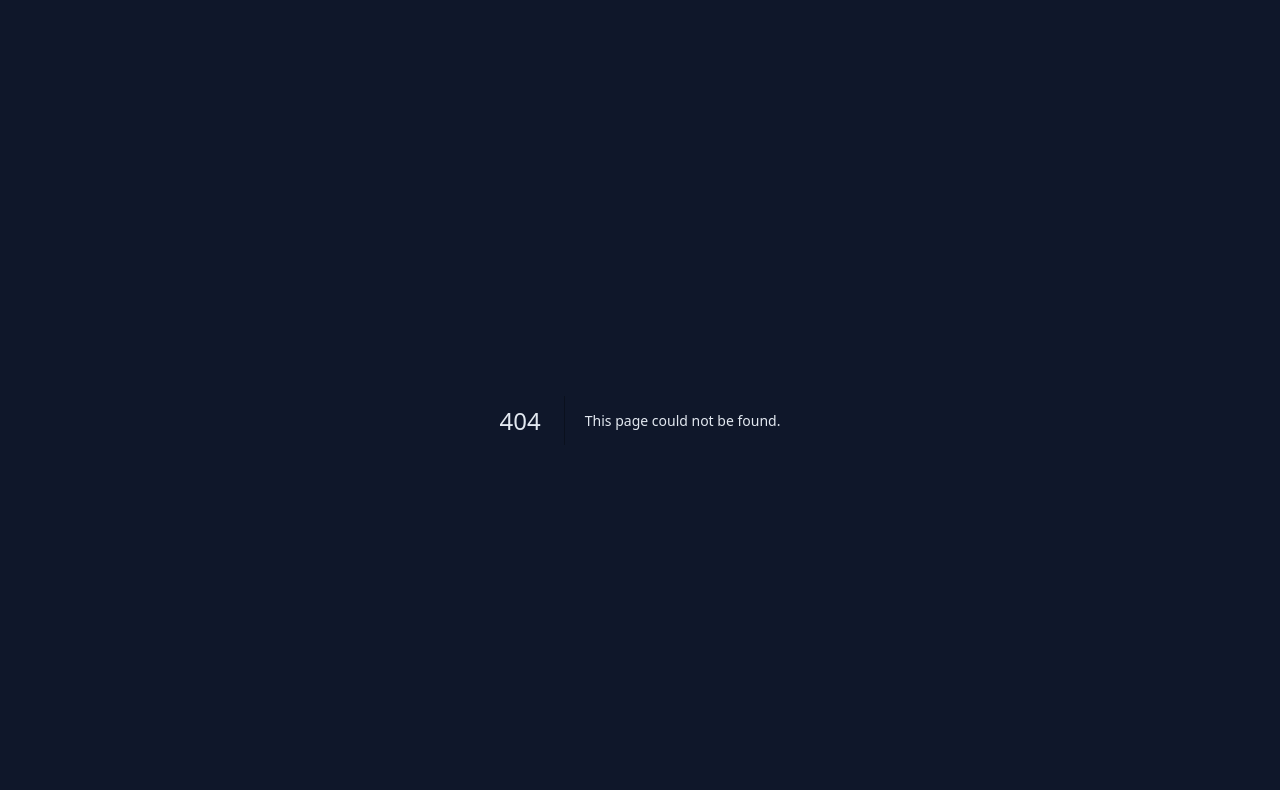
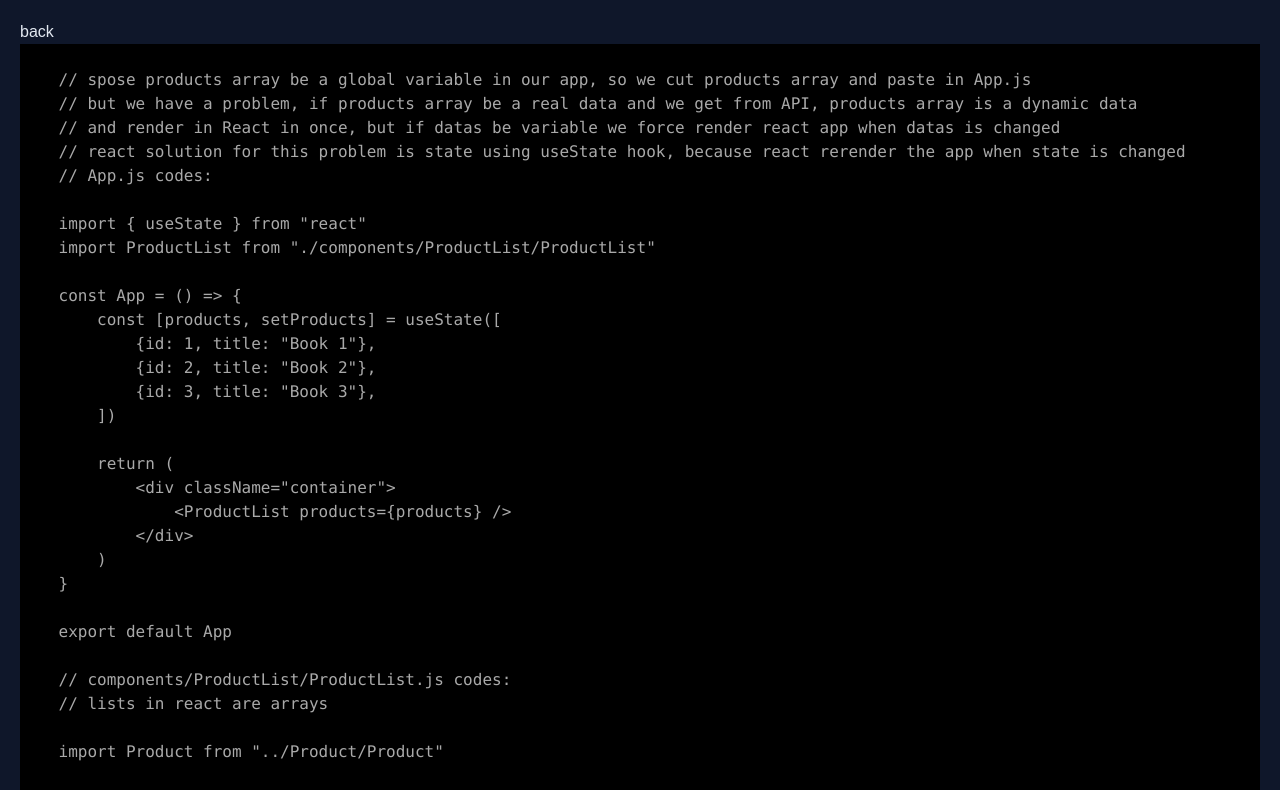
Before and after one commit to arefmaghdam/review-of-next.js14-react, a Next.js app: page /react/state-and-hooks in a window 1280 px wide. Before the commit this address had no page. Shown: the top 790 px of the page. Built offline with nearby package versions, Linux system fonts and the light colour scheme; a web font is replaced by a local one.

Commit message:
feat: review of react state and hooks

```diff
--- /dev/null
+++ b/src/app/react/state-and-hooks/page.tsx
@@ -0,0 +1,60 @@
+import React, { FC } from "react";
+import Link from "next/link";
+import CodePreview from "../../../components/code-preview";
+
+const StateAndHooks: FC = () => {
+  return (
+    <div>
+      <Link href="/">back</Link>
+      <CodePreview
+        imgURL=""
+        content={`
+    // spose products array be a global variable in our app, so we cut products array and paste in App.js
+    // but we have a problem, if products array be a real data and we get from API, products array is a dynamic data
+    // and render in React in once, but if datas be variable we force render react app when datas is changed
+    // react solution for this problem is state using useState hook, because react rerender the app when state is changed
+    // App.js codes:
+
+    import { useState } from "react"
+    import ProductList from "./components/ProductList/ProductList"
+
+    const App = () => {
+        const [products, setProducts] = useState([
+            {id: 1, title: "Book 1"},
+            {id: 2, title: "Book 2"},
+            {id: 3, title: "Book 3"},
+        ])
+
+        return (
+            <div className="container">
+                <ProductList products={products} />
+            </div>
+        )
+    }
+
+    export default App
+
+    // components/ProductList/ProductList.js codes:
+    // lists in react are arrays
+
+    import Product from "../Product/Product"
+
+    const ProductList = ({products}) => {
+        return (
+            <div>
+                {products.map((item) => (
+                    <Product key={item.id} title={item.title} />
+                ))}
+            </div>
+        )
+    }
+
+    export default ProductList
+
+      `}
+      />
+    </div>
+  );
+};
+
+export default StateAndHooks;
--- a/src/components/providers/react-provider.tsx
+++ b/src/components/providers/react-provider.tsx
@@ -15,6 +15,7 @@ const ReactProvider: FC = () => {
       <Link href="/react/optimize-syntax-props">optimize-syntax-props</Link>
       <Link href="/react/handling-events">handling-events</Link>
       <Link href="/react/lists-and-keys">lists-and-keys</Link>
+      <Link href="/react/state-and-hooks">state-and-hooks</Link>
     </div>
   );
 };
```
